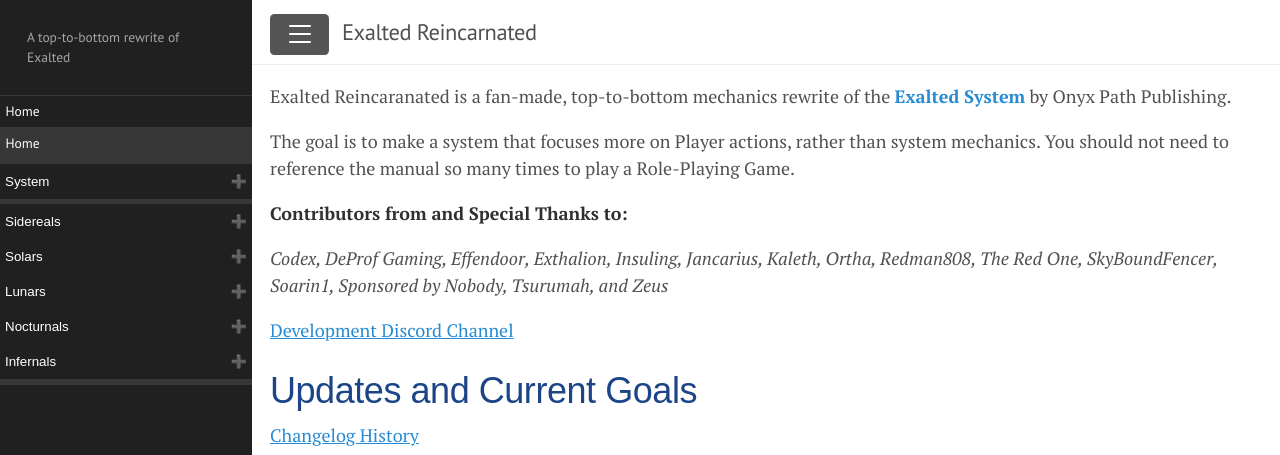
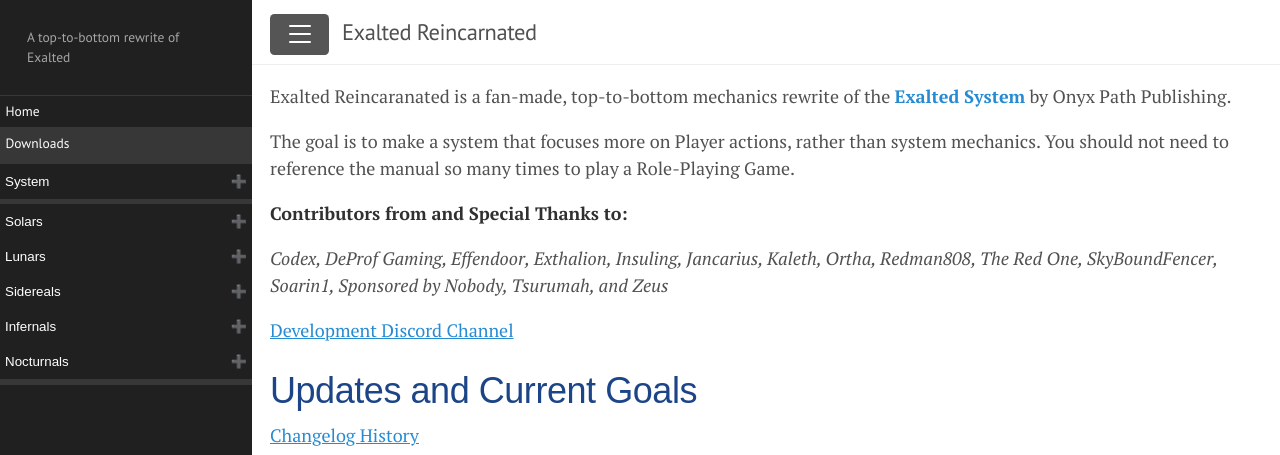
Before and after one commit to Dragonmystic707/exalted-reincarnated, a Jekyll site: the page built from docs/index.md, in a window 1280 px wide. Shown: the top 455 px of the page. Built offline with Jekyll 4.4.1, drawn with Linux system fonts in a browser that asks for light colours.

Commit message:
Corrected Sort order

```diff
--- a/docs/_includes/sidebar.html
+++ b/docs/_includes/sidebar.html
@@ -11,11 +11,11 @@
 
   <nav class="sidebar-nav">
     <a class="sidebar-nav-item{% if page.title == 'Home' %} active{% endif %}" href="{{ '/' | absolute_url }}">Home</a>
-    <a class="sidebar-nav-item{% if page.title == 'Downloads' %} active{% endif %}" href="{{ '/Downloads' | absolute_url }}">Home</a>
+    <a class="sidebar-nav-item{% if page.title == 'Downloads' %} active{% endif %}" href="{{ '/Downloads' | absolute_url }}">Downloads</a>
 
     <div class="spacer"></div>
     <!-- Add All the Pages-->
-    {% assign pages_grouped = site.pages | group_by: 'base_url' | sort: 'group_order' %}
+    {% assign pages_grouped = site.pages | sort: 'group_order' | group_by: 'base_url' %}
     {% for group in pages_grouped %}
       {% if group.items[0].order != null and group.items[0].title != null %}
         {% assign items_sorted = group.items | sort: "order" %}
```
